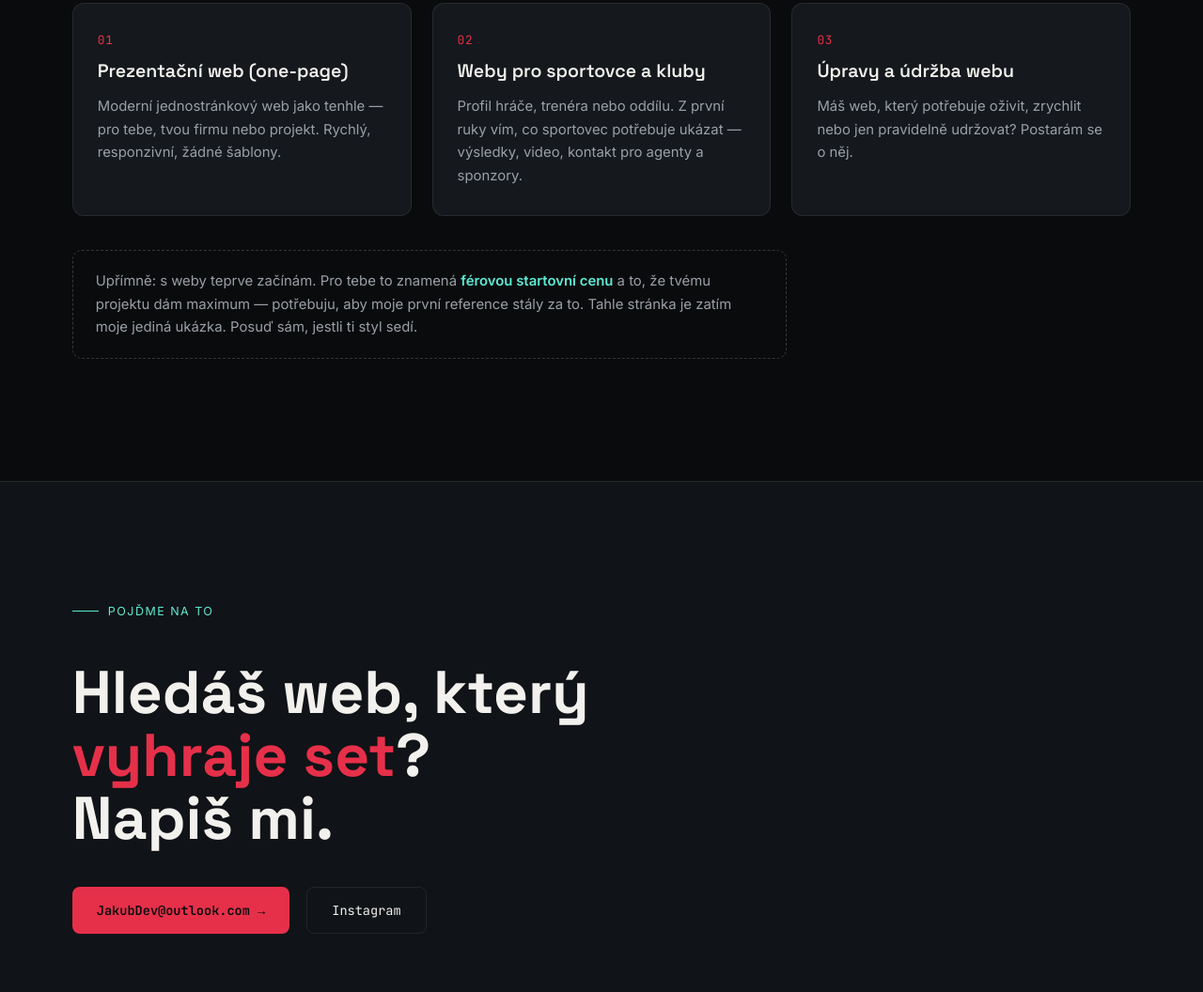
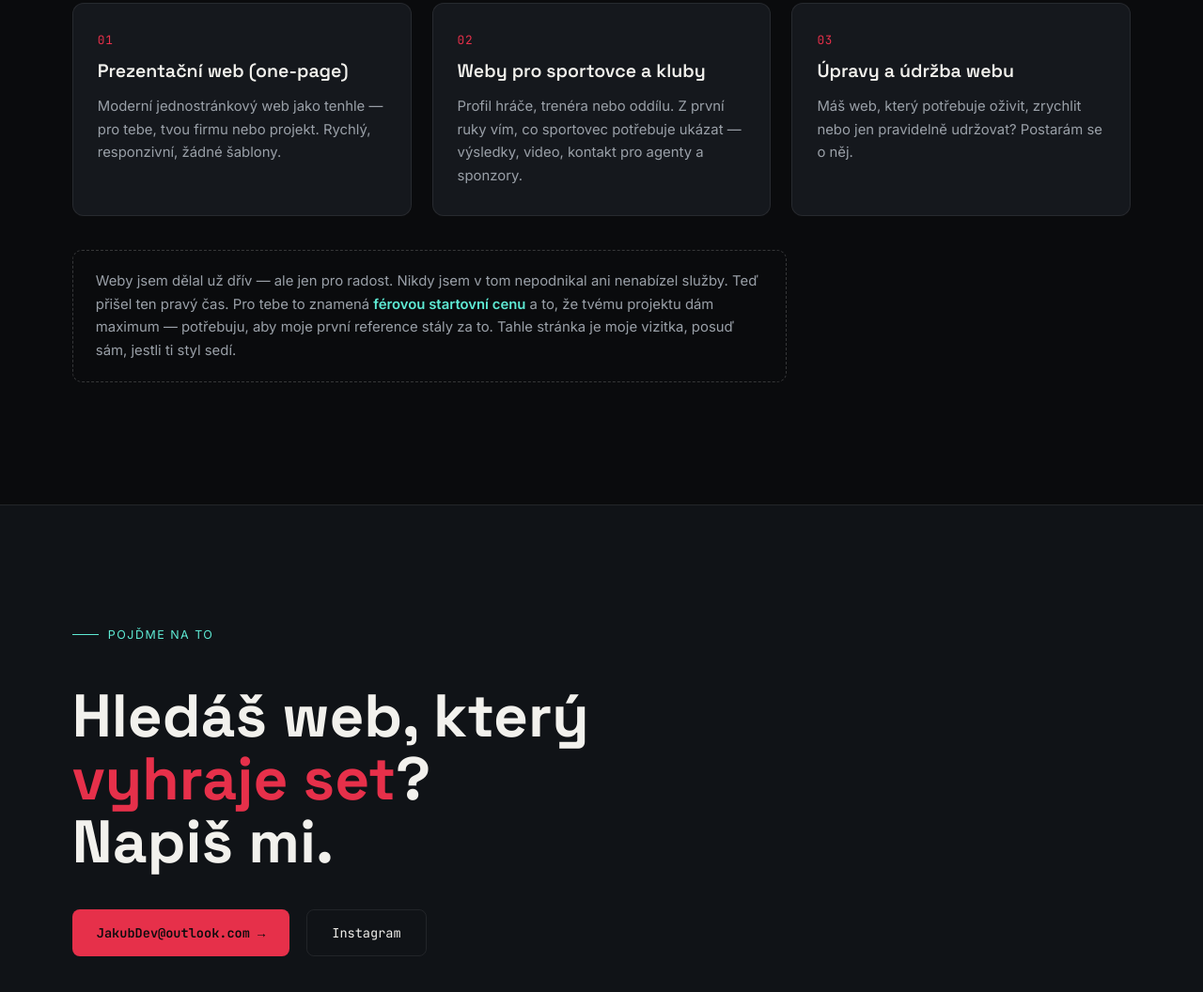
Before and after one commit to Jakubko013/jakubdev, a plain HTML site: page index.html in a window 1280 px wide. Shown: the part 3487-4543 px from the top of the page at 94% size. Drawn offline with Linux system fonts and the light colour scheme.

Commit message:
Reword services starter note
Built sites before for fun, never as a business — now is the right
time. Updated in Czech default markup and both i18n dictionaries.

Co-Authored-By: Claude Fable 5 <noreply@anthropic.com>
Claude-Session: https://claude.ai/code/session_01VYf6beQCiPqHJNXGZnFBCX

```diff
--- a/index.html
+++ b/index.html
@@ -514,7 +514,7 @@
     </div>
   </div>
 
-  <div class="services-note reveal" data-i18n="sv_note">Upřímně: s weby teprve začínám. Pro tebe to znamená <b>férovou startovní cenu</b> a to, že tvému projektu dám maximum — potřebuju, aby moje první reference stály za to. Tahle stránka je zatím moje jediná ukázka. Posuď sám, jestli ti styl sedí.</div>
+  <div class="services-note reveal" data-i18n="sv_note">Weby jsem dělal už dřív — ale jen pro radost. Nikdy jsem v tom nepodnikal ani nenabízel služby. Teď přišel ten pravý čas. Pro tebe to znamená <b>férovou startovní cenu</b> a to, že tvému projektu dám maximum — potřebuju, aby moje první reference stály za to. Tahle stránka je moje vizitka, posuď sám, jestli ti styl sedí.</div>
 </section>
 
 <section class="contact" id="kontakt">
@@ -581,7 +581,7 @@
       sv2_desc: 'Profil hráče, trenéra nebo oddílu. Z první ruky vím, co sportovec potřebuje ukázat — výsledky, video, kontakt pro agenty a sponzory.',
       sv3_title: 'Úpravy a údržba webu',
       sv3_desc: 'Máš web, který potřebuje oživit, zrychlit nebo jen pravidelně udržovat? Postarám se o něj.',
-      sv_note: 'Upřímně: s weby teprve začínám. Pro tebe to znamená <b>férovou startovní cenu</b> a to, že tvému projektu dám maximum — potřebuju, aby moje první reference stály za to. Tahle stránka je zatím moje jediná ukázka. Posuď sám, jestli ti styl sedí.',
+      sv_note: 'Weby jsem dělal už dřív — ale jen pro radost. Nikdy jsem v tom nepodnikal ani nenabízel služby. Teď přišel ten pravý čas. Pro tebe to znamená <b>férovou startovní cenu</b> a to, že tvému projektu dám maximum — potřebuju, aby moje první reference stály za to. Tahle stránka je moje vizitka, posuď sám, jestli ti styl sedí.',
       c_eyebrow: 'pojďme na to',
       c_title: 'Hledáš web, který <span class="accent">vyhraje set</span>? <br>Napiš mi.',
       f_note: 'postaveno ručně, řádek po řádku',
@@ -632,7 +632,7 @@
       sv2_desc: 'A profile for a player, coach or club. I know first-hand what an athlete needs to show — results, video, contact for agents and sponsors.',
       sv3_title: 'Website updates & maintenance',
       sv3_desc: 'Got a site that needs a refresh, a speed-up, or just regular care? I\'ll look after it.',
-      sv_note: 'Honestly: I\'m just getting started with web work. For you that means a <b>fair starter price</b> and my full effort on your project — I need my first references to be worth showing. This page is my only sample so far. Judge for yourself whether the style fits.',
+      sv_note: 'I\'ve been building websites for a while — but purely for the fun of it. I never ran it as a business or offered my services. Now the time is right. For you that means a <b>fair starter price</b> and my full effort on your project — I need my first references to be worth showing. This page is my calling card; judge for yourself whether the style fits.',
       c_eyebrow: 'let\'s do this',
       c_title: 'Looking for a website that <span class="accent">wins the set</span>? <br>Drop me a line.',
       f_note: 'built by hand, line by line',
```
